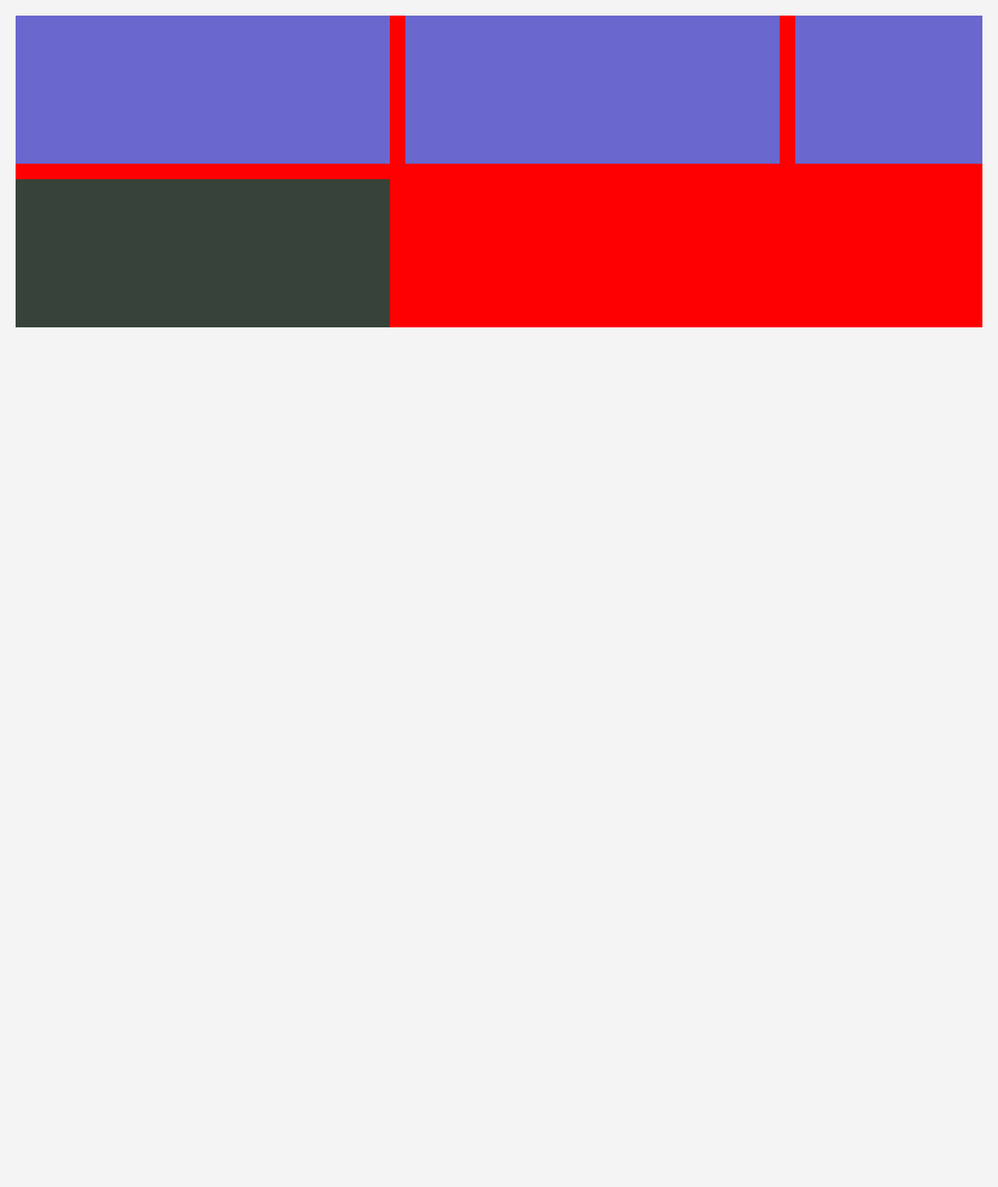
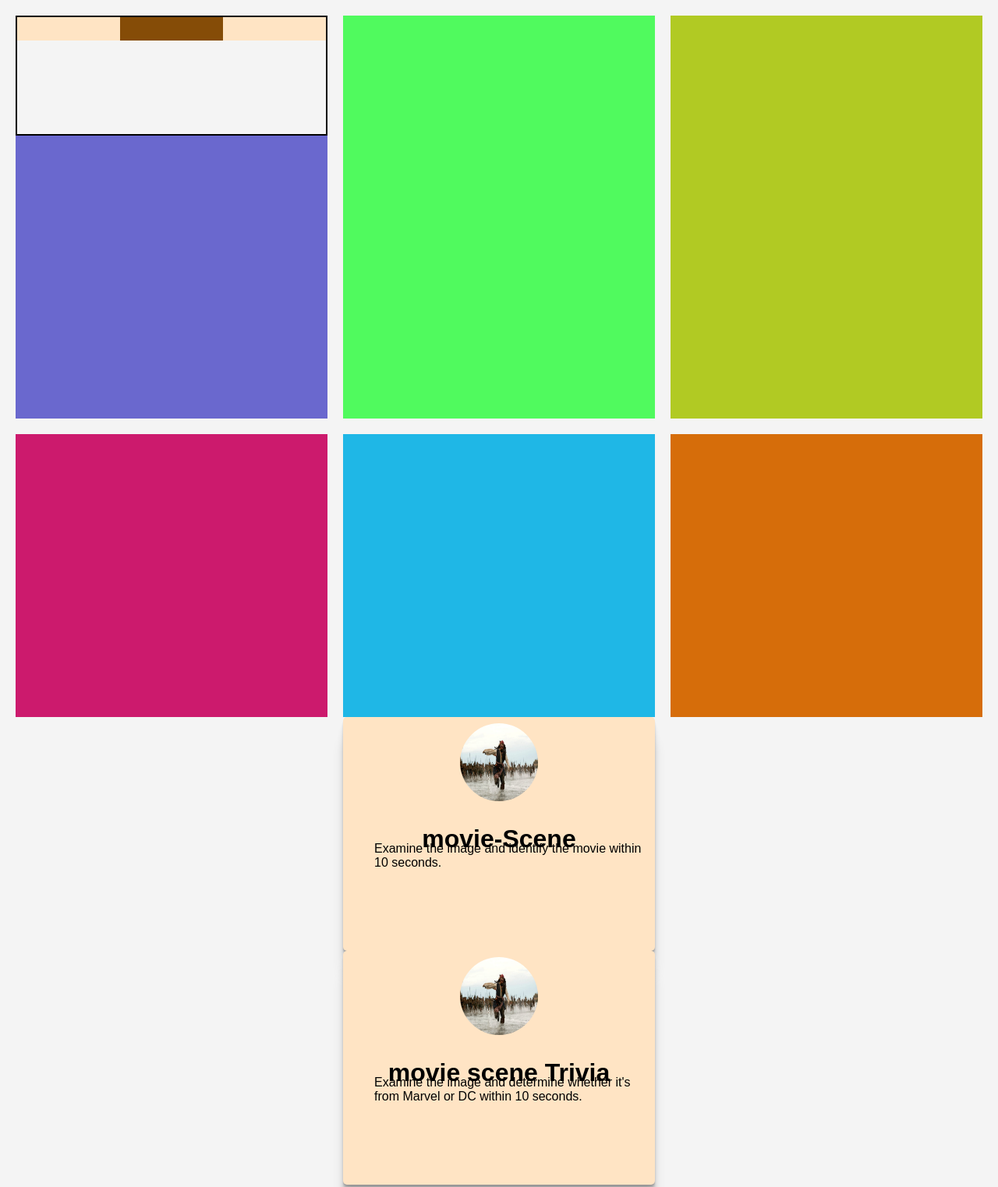
Before and after one commit to ZadBabaei/Movie-Trivia, a plain HTML site: page test.html in a window 1280 px wide. Shown: the top 1523 px of the page at 78% size. Before the commit the page ends 800 px from the top, so only its background shows below. Drawn offline with Linux system fonts and the light colour scheme.

Commit message:
changing the layout from position to grid

```diff
--- a/style.css
+++ b/style.css
@@ -439,6 +439,7 @@ p {
 	justify-items: center;
 	align-items: center;
 	gap: clamp(100px, 30vw, 70vw);
+	margin-bottom: 100px;
 }
 .sectionDivider h1 {
 	color: rgba(29, 70, 69, 1);
@@ -495,13 +496,14 @@ p {
 	transform: translateY(0);
 }
 .thirdSectionCardHolder {
-    display: grid;
-    grid-template-columns: repeat(auto-fit, minmax(250px, 1fr));
-    grid-gap: 20px;
+	display: grid;
+	height: auto;
+	max-width: 1400px;
+	grid-template-columns: 1fr 1fr 1fr;
 }
-.cardThirdSection1 {
-	min-width: 300px;
-	max-width: 400px;
+
+.cardThirdSection2 {
+	width: 300px;
 	height: 300px;
 	background-color: bisque;
 	display: flex;
@@ -516,39 +518,7 @@ p {
 		rgba(0, 0, 0, 0.09) 0px 8px 4px,
 		rgba(0, 0, 0, 0.09) 0px 16px 8px,
 		rgba(0, 0, 0, 0.09) 0px 32px 16px;
-}
-.cardThirdSection1 img {
-	width: 100px;
-	height: 100px;
-	border-radius: 50%;
-	transform: translateX(-100px) translateY(-70px);
-}
-.cardThirdSection1 h1 {
-	transform: translateX(-50px) translateY(-90px);
-}
-.cardThirdSection1 p {
-	padding: 10px;
-	margin-left: 30px;
-	transform: translateX(0px) translateY(-70px);
-}
-.cardThirdSection2 {
-	width: 300px;
-	background-color: green;
-	height: 300px;
-	background-color: bisque;
-	display: flex;
-	flex-direction: column;
-	justify-content: space-evenly;
-	align-items: center;
-	justify-self: center;
-	border-radius: 5px;
-	box-shadow:
-		rgba(0, 0, 0, 0.09) 0px 2px 1px,
-		rgba(0, 0, 0, 0.09) 0px 4px 2px,
-		rgba(0, 0, 0, 0.09) 0px 8px 4px,
-		rgba(0, 0, 0, 0.09) 0px 16px 8px,
-		rgba(0, 0, 0, 0.09) 0px 32px 16px;
-        /* transform: translateX(-150px) translateY(70px); */
+	margin-top: 150px;
 }
 .cardThirdSection2 img {
 	width: 100px;
@@ -564,41 +534,70 @@ p {
 	margin-left: 30px;
 	transform: translateX(0px) translateY(-70px);
 }
+.children1 {
+	display: grid;
+	/* justify-content: space-evenly; */
+	/* align-items: start; */
+}
+.children2
+{
+    margin-left: 50px
+    ;
+}
+.children5 {
+	display: grid;
+	/* justify-content: space-evenly;
+	align-items: center; */
+	margin-top: 100px;
+}
+.children6 {
+	/* justify-content: space-evenly;
+	align-items: start; */
+	margin-top: 400px;
+    margin-left: 50px;
+}
+
+.cardThirdSection1 {
+	padding: 20px;
+	min-width: 300px;
+	max-width: 400px;
+	height: 300px;
+	background-color: bisque;
+	display: flex;
+	flex-direction: column;
+	justify-content: space-around;
+	align-items: start;
+	justify-self: start;
+	border-radius: 5px;
+	box-shadow:
+		rgba(0, 0, 0, 0.09) 0px 2px 1px,
+		rgba(0, 0, 0, 0.09) 0px 4px 2px,
+		rgba(0, 0, 0, 0.09) 0px 8px 4px,
+		rgba(0, 0, 0, 0.09) 0px 16px 8px,
+		rgba(0, 0, 0, 0.09) 0px 32px 16px;
+}
+.cardThirdSection1 img {
+	width: 100px;
+	height: 100px;
+	border-radius: 50%;
+	transform: translateY(-70px);
+}
 .cardThirdSection3 {
 	background-color: white;
 	max-width: 250px;
+	margin-left: 20px;
 	/* transform: translateX(70px) translateY(-70px); */
 }
 .cardThirdSection3 img {
 	width: 100px;
 	height: 100px;
 	border-radius: 50%;
-	transform: translateX(-70px) translateY(-70px);
+	transform: translateY(-70px);
 }
-.cardThirdSection3 h1 {
-	transform: translateX(-20px) translateY(-90px);
-}
-.cardThirdSection3 p {
-	transform: translateX(-20px) translateY(-70px);
-}
-.cardThirdSection4 {
-	max-width: 250px;
-	/* transform: translateX(-70px) translateY(70px); */
-}
-.cardThirdSection4 img {
-	width: 100px;
-	height: 100px;
-	border-radius: 50%;
-	transform: translateX(-70px) translateY(-70px);
-}
-.cardThirdSection4 h1 {
-	transform: translateX(-20px) translateY(-90px);
-}
-.cardThirdSection4 p {
-	transform: translateX(-15px) translateY(-70px);
-}
+
 /* forth Section ......................................................................... */
 .forthSection {
+    margin-top: 150px;
 	height: 900px;
 	background-color: rgba(29, 70, 69, 1);
 	display: flex;
--- a/test.css
+++ b/test.css
@@ -5,13 +5,21 @@ body {
     padding: 20px;
 }
 
-.container {
-    height: 400px;
-    background-color: red;
+.container  {
+    height: 900px;
     display: grid;
-    grid-template-columns:2fr 2fr 1fr;
+    grid-template-columns:2fr 2fr 2fr;
     /* grid-template-rows:5rem 3fr; */
     grid-gap: 20px;
+}
+.check{
+    background-color: bisque;
+}
+.check2{
+    background-color: rgb(133, 76, 7);
+}
+.check3{
+    background-color: bisque;
 }
 
 .chldren1 {
@@ -19,32 +27,81 @@ body {
 
 }
 .chldren2 {
-    background: #374238;
+    background: #50fa5e;
+
+}
+.chldren3 {
+    background: #b1ca23;
+
+}
+.chldren4 {
+    background: #cc1a6d;
+}
+.chldren5 {
+    background: #1fb7e6;
+}
+.chldren6 {
+    background: #d66d0a;
+}
+
+.innerChild  {
+    background-color:#f4f4f4;
+    height: 150px;
+    border:2px solid black;
+    display: grid;
+    grid-template-columns:2fr 2fr 2fr;
+    grid-template-rows:3fr 3fr 9fr;
 
 }
 
-.card:hover {
-    transform: translateY(-5px);
+
+
+.cardThirdSection1 {
+	min-width: 300px;
+	max-width: 400px;
+	height: 300px;
+	background-color: bisque;
+	display: flex;
+	flex-direction: column;
+	justify-content: space-evenly;
+	align-items: center;
+	justify-self: center;
+	border-radius: 5px;
+	box-shadow:
+		rgba(0, 0, 0, 0.09) 0px 2px 1px,
+		rgba(0, 0, 0, 0.09) 0px 4px 2px,
+		rgba(0, 0, 0, 0.09) 0px 8px 4px,
+		rgba(0, 0, 0, 0.09) 0px 16px 8px,
+		rgba(0, 0, 0, 0.09) 0px 32px 16px;
+}
+.cardThirdSection1 img {
+	width: 100px;
+	height: 100px;
+	border-radius: 50%;
+}
+.cardThirdSection1 h1 {
+
+}
+.cardThirdSection1 p {
+	padding: 10px;
+	margin-left: 30px;
+	transform: translateX(0px) translateY(-70px);
 }
 
-.icon {
-    display: flex;
-    justify-content: center;
-    align-items: center;
-    height: 100px; /* Adjust as needed */
+
+.cardThirdSection4 {
+	max-width: 250px;
+	/* transform: translateX(-70px) translateY(70px); */
 }
-
-.icon img {
-    max-width: 100%;
-    height: auto;
+.cardThirdSection4 img {
+	width: 100px;
+	height: 100px;
+	border-radius: 50%;
+	transform: translateX(-70px) translateY(-70px);
 }
-
-h2 {
-    text-align: center;
-    color: #333;
+.cardThirdSection4 h1 {
+	transform: translateX(-20px) translateY(-90px);
 }
-
-p {
-    text-align: center;
-    color: #666;
+.cardThirdSection4 p {
+	transform: translateX(-15px) translateY(-70px);
 }
--- a/test.html
+++ b/test.html
@@ -1,17 +1,39 @@
-<!DOCTYPE html>
+<!doctype html>
 <html lang="en">
 	<head>
-<meta charset="UTF-8">
-<meta name="viewport" content="width=device-width, initial-scale=1.0">
+		<meta charset="UTF-8" />
+		<meta name="viewport" content="width=device-width, initial-scale=1.0" />
 		<title>Subjects Dashboard</title>
-<link rel="stylesheet" href="test.css">
+		<link rel="stylesheet" href="test.css" />
 	</head>
 	<body>
 		<div class="container">
-   <div class="chldren1"></div>
-   <div class="chldren1"></div>
-   <div class="chldren1"></div>
+			<div class="chldren1">
+				<div class="innerChild">
+					<div class="check"></div>
+					<div class="check2"></div>
+					<div class="check3"></div>
+				</div>
+			</div>
 			<div class="chldren2"></div>
+			<div class="chldren3"></div>
+			<div class="chldren4"></div>
+			<div class="chldren5"></div>
+			<div class="chldren6"></div>
+		</div>
+
+		<div class="cardThirdSection1">
+			<img src="./assets/Imges/epic-movie-scenes-screenshots-96__880.jpg" alt="" srcset="" />
+			<h1>movie-Scene</h1>
+			<p>Examine the image and identify the movie within 10 seconds.</p>
+		</div>
+
+
+
+		<div class="cardThirdSection1">
+			<img src="./assets/Imges/epic-movie-scenes-screenshots-96__880.jpg" alt="" srcset="" />
+			<h1>movie scene Trivia</h1>
+			<p>Examine the image and determine whether it's from Marvel or DC within 10 seconds.</p>
 		</div>
 	</body>
 </html>
```
Also changed, not shown: index.html (+17 -6 lines). Lines whose indentation alone changed are shown as unchanged.
